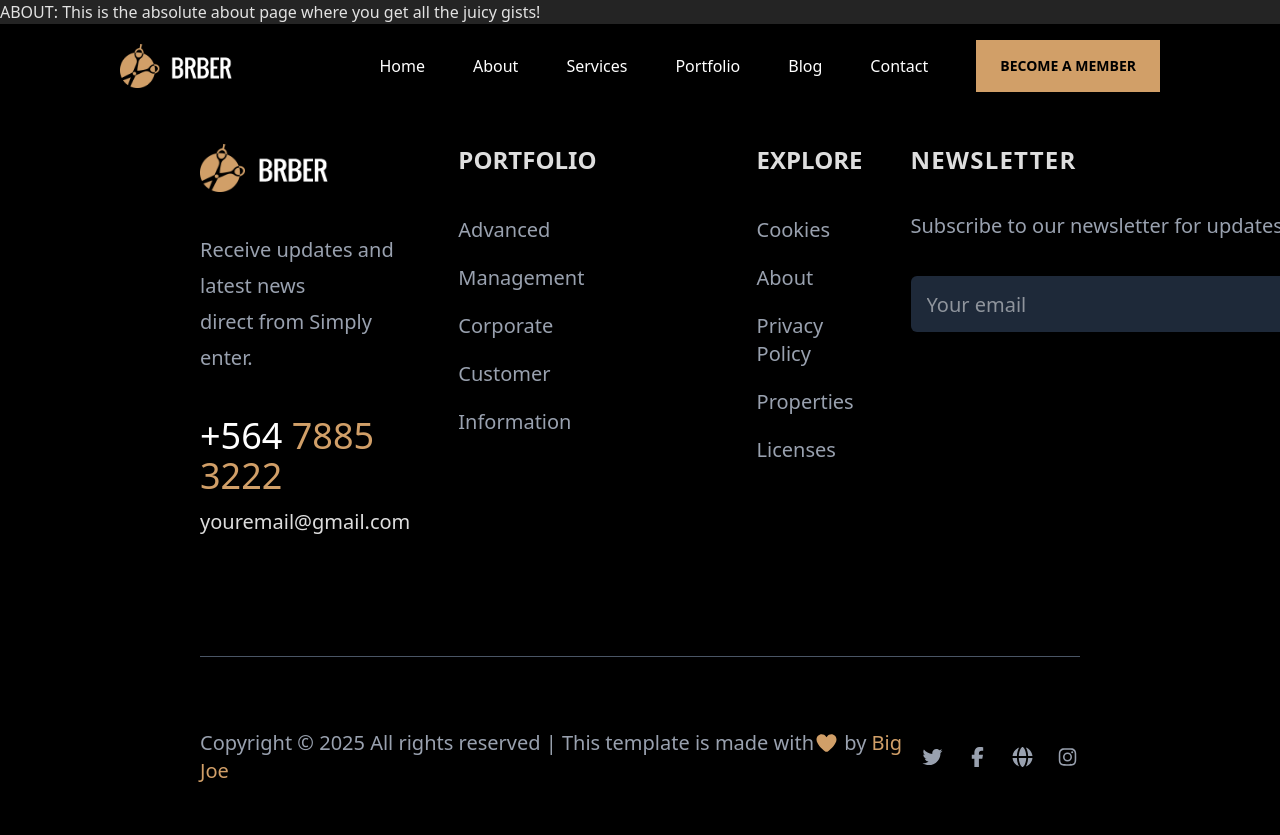
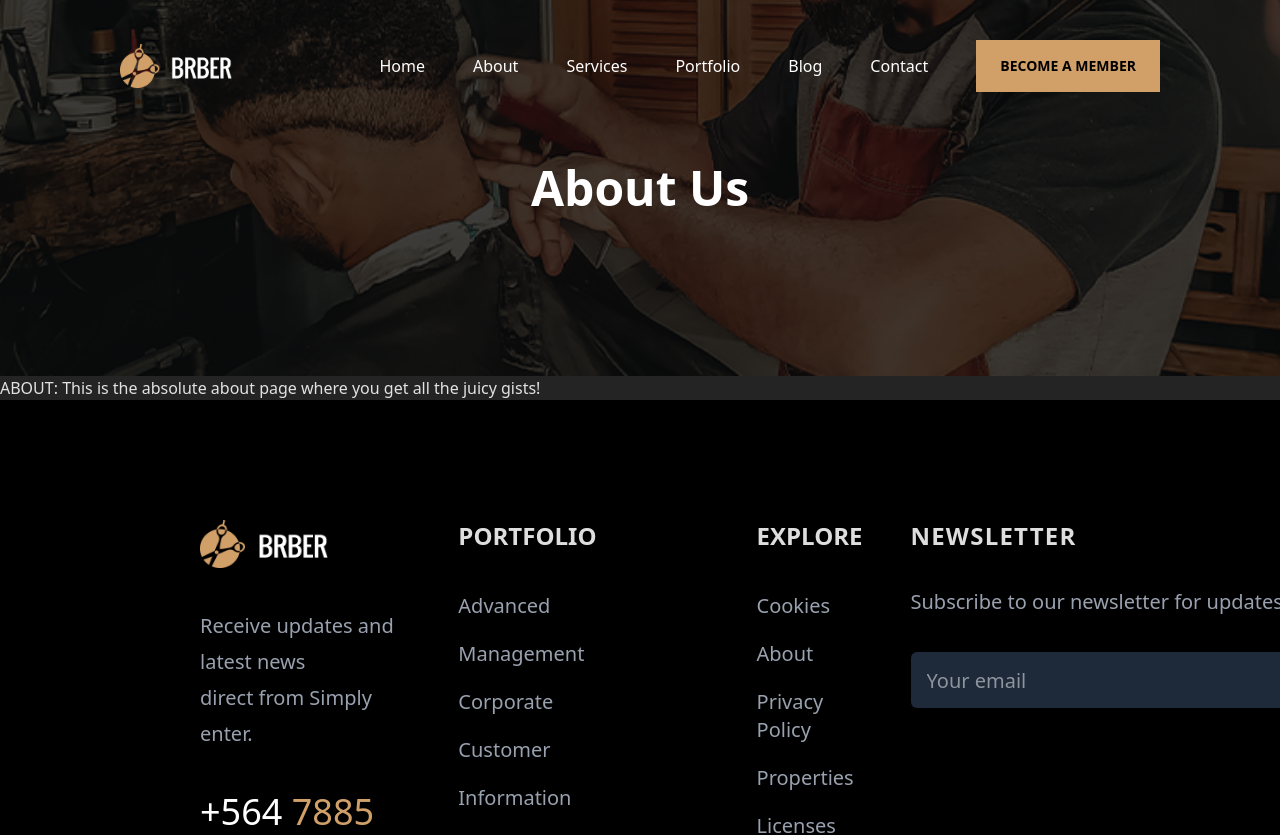
Before and after one commit to Majorbangz88/barber_styles, a React (Vite) app: page /about in a window 1280 px wide. Shown: the top 835 px of the page. Built offline with nearby package versions, Linux system fonts and the light colour scheme.

Commit message:
update: updated about page hero section

```diff
--- a/src/pages/about/Hero.jsx
+++ b/src/pages/about/Hero.jsx
@@ -1,9 +1,14 @@
 import React from 'react'
+import Gallery3 from '../../assets/gallery3.png'
+
 
 const Hero = () => {
   return (
-    <div>
-
+    <div className="relative bg-cover bg-bottom overflow-hidden bg-no-repeat bg-fixed h-[47vh] flex items-center justify-center"
+        style={{ backgroundImage: `url(${Gallery3})` }}
+    >
+        <div className="absolute inset-0 bg-black opacity-75"></div>
+        <h1 className="relative text-white text-4xl md:text-5xl lg:6xl font-bold z-10">About Us</h1>
     </div>
   )
 }
```
